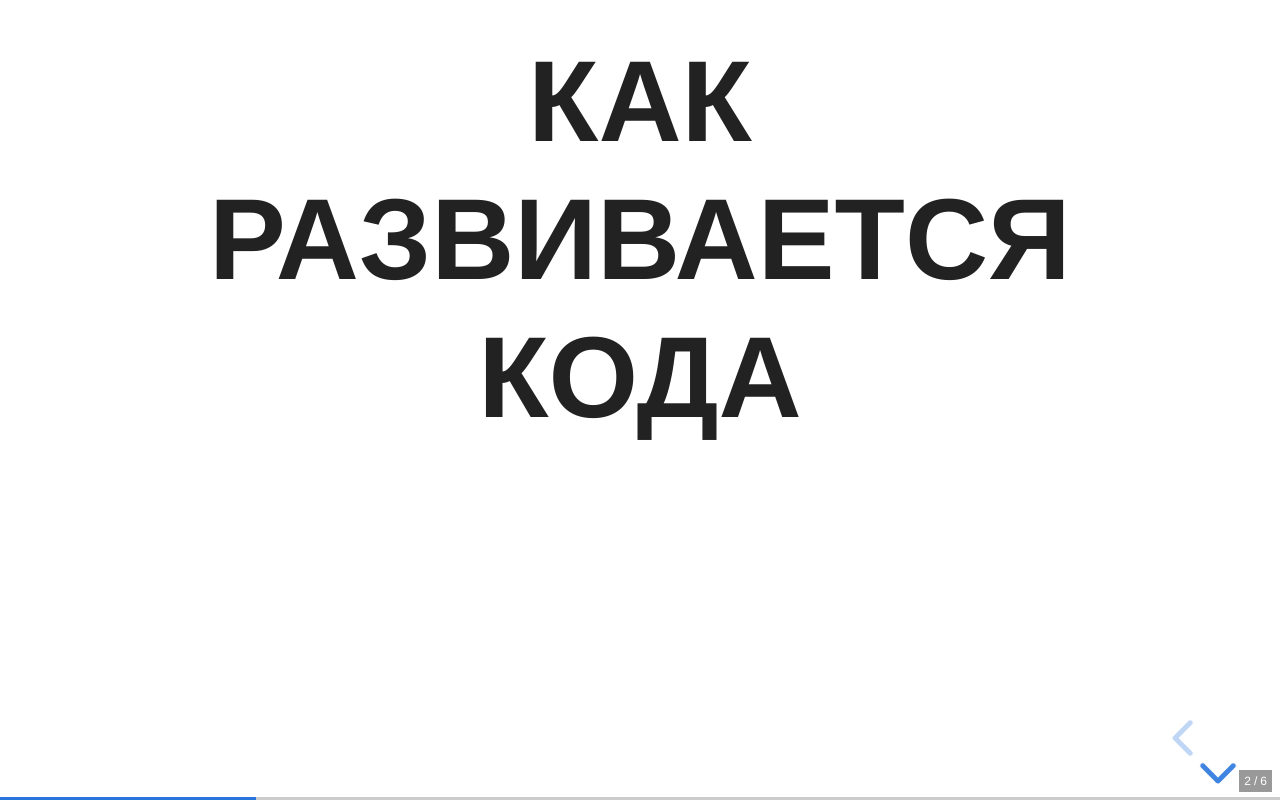
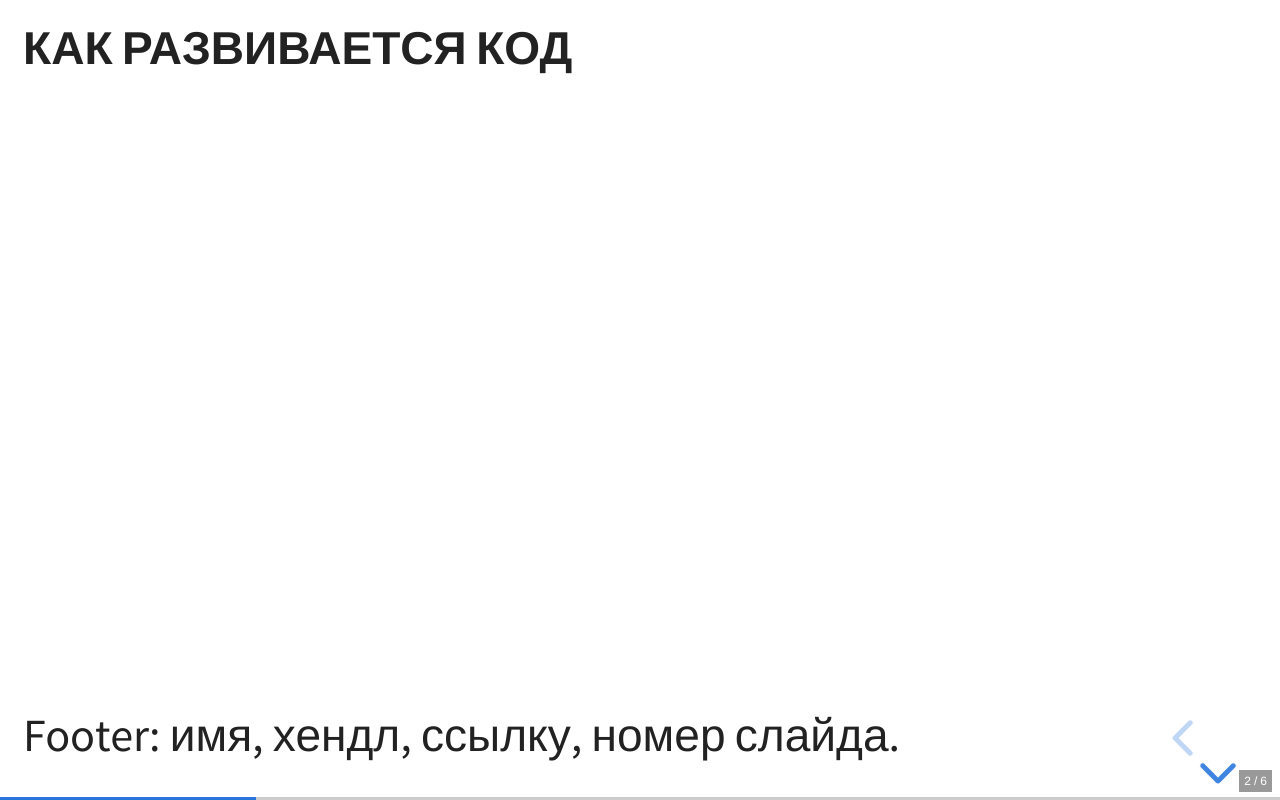
Before and after one commit to asvetlov/mpc-2020, a website: page index.html in a window 1280 px wide. Both pictures are taken after a click on the button "next slide". Drawn offline with Linux system fonts and the light colour scheme.

Commit message:
Themed slides

```diff
--- a/css/theme/source/custom.scss
+++ b/css/theme/source/custom.scss
@@ -43,7 +43,28 @@ section.has-dark-background {
 	}
 }
 
-
 // Theme template ------------------------------
 @import "../template/theme";
 // ---------------------------------------------
+
+.reveal .slides {
+  margin: 0; // Allow section to take 100% vertical space.
+  text-align: left; // Disable default unnatural text-align to center.
+}
+
+.reveal .slides > section, .reveal .slides > section > section {
+  padding: 0; // Set within content/footer.
+  display: flex !important; // Inlined to "block" by Reveal.js JavaScript.
+  flex-direction: column;
+  height: 100%;
+}
+
+.content {
+  flex-grow: 1;
+  margin: 0.5em;
+}
+
+.footer {
+  flex-grow: 0;
+  margin-left: 0.5em;
+}
--- a/index.html
+++ b/index.html
@@ -26,29 +26,69 @@
 		<div class="reveal">
 			<div class="slides">
 				<section>
-          Обо мне
-          <div>
+          <div class="content">
+            <h4>Обо мне</h4>
+            <ul>
+              <li>foo</li>
+              <li>bar</li>
+            </ul>
+          </div>
+          <div class="footer">
             Footer: имя, хендл, ссылку, номер слайда.
           </div>
         </section>
         <section>
+
           <section>
-            <h1>Как развивается кода</h1>
+            <div class="content">
+              <h4>Как развивается код</h4>
+            </div>
+            <div class="footer">
+              Footer: имя, хендл, ссылку, номер слайда.
+            </div>
           </section>
+
           <section>
+            <div class="content">
+              <h4>Как развивается код</h4>
               <div>Простой код: один процесс, один поток</div>
               <img>путь выполнения запроса в Djanog</img>
+            </div>
+            <div class="footer">
+              Footer: имя, хендл, ссылку, номер слайда.
+            </div>
           </section>
+
           <section>
+            <div class="content">
+              <h4>Как развивается код</h4>
               <div>Проблема: одновременые запросы</div>
+            </div>
+            <div class="footer">
+              Footer: имя, хендл, ссылку, номер слайда.
+            </div>
           </section>
+
           <section>
+            <div class="content">
+              <h4>Как развивается код</h4>
               <div>Паралельный код: разножамеся процессами</div>
-            <img>Потоки</img>
+              <img>Процессы</img>
+            </div>
+            <div class="footer">
+              Footer: имя, хендл, ссылку, номер слайда.
+            </div>
           </section>
+
           <section>
+            <div class="content">
+              <h4>Как развивается код</h4>
               <div>Проблема: ожидания и бутылочные горлышки</div>
               <img>Все потоки ждут сетку</img>
+            </div>
+            <div class="footer">
+              Footer: имя, хендл, ссылку, номер слайда.
+            </div>
           </section>
         </section>
 			</div>
```
Also changed, not shown: css/theme/custom.css. Lines whose indentation alone changed are shown as unchanged.
